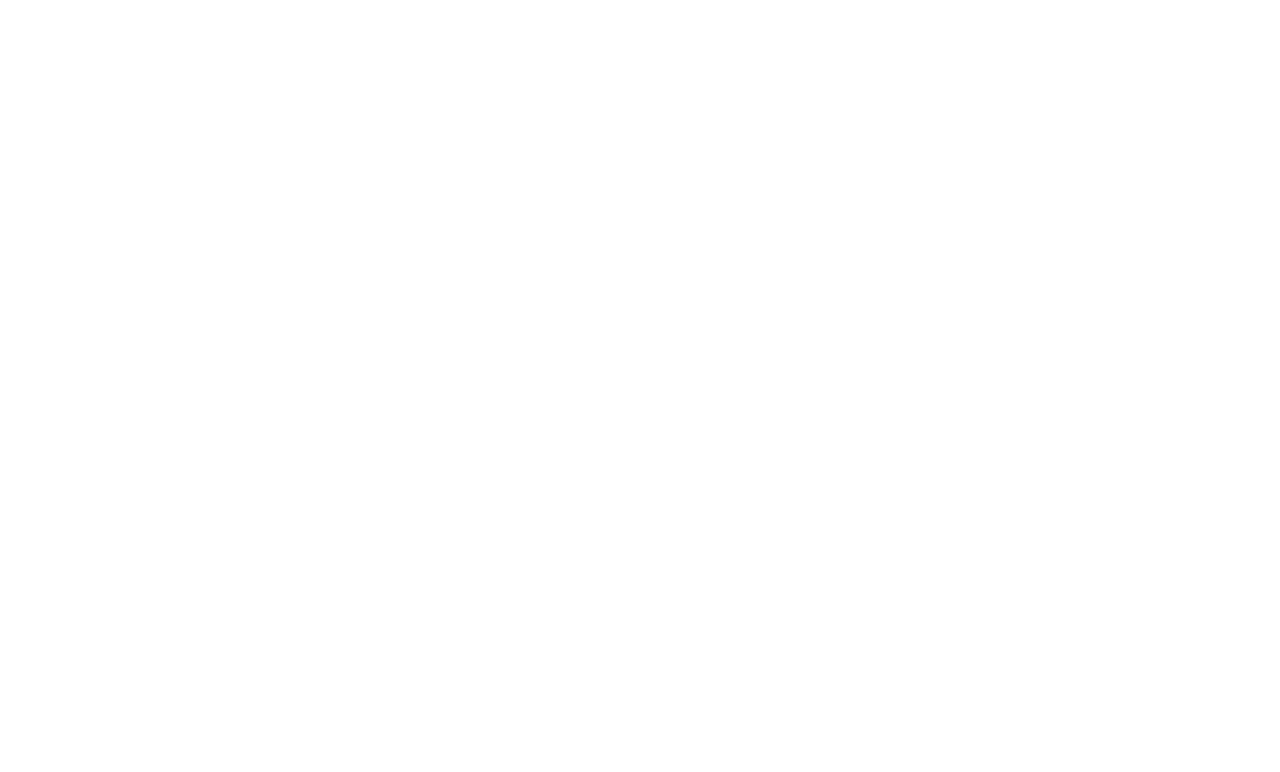
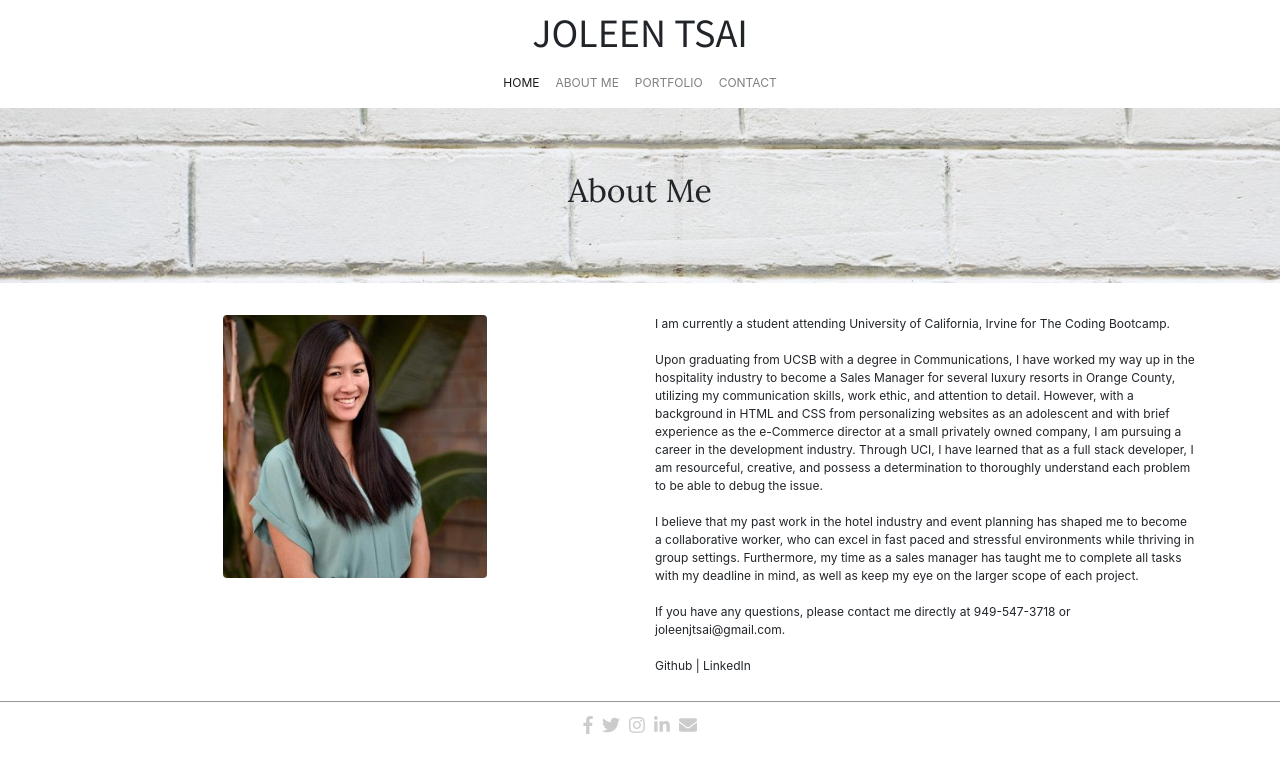
Before and after one commit to JoleenTsai/portfolio, a plain HTML site: page about.html in a window 1280 px wide. Drawn offline with nearby package versions, Linux system fonts and the light colour scheme.

Commit message:
about me html

```diff
--- a/about.html
+++ b/about.html
@@ -0,0 +1,96 @@
+<!DOCTYPE html>
+<html lang="en">
+
+<head>
+  <meta charset="UTF-8">
+  <meta name="viewport" content="width=device-width, initial-scale=1.0">
+  <meta http-equiv="X-UA-Compatible" content="ie=edge">
+  <title>JOLEEN TSAI</title>
+  <link rel="stylesheet" href="./public/assets/css/reset.css">
+  <link rel="stylesheet" href="https://stackpath.bootstrapcdn.com/bootstrap/4.1.3/css/bootstrap.min.css" integrity="sha384-MCw98/SFnGE8fJT3GXwEOngsV7Zt27NXFoaoApmYm81iuXoPkFOJwJ8ERdknLPMO"
+    crossorigin="anonymous">
+  <link href="https://fonts.googleapis.com/css?family=Lora|Noto+Sans+TC|Roboto+Slab" rel="stylesheet">
+  <link rel="stylesheet" href="https://use.fontawesome.com/releases/v5.5.0/css/all.css" integrity="sha384-B4dIYHKNBt8Bc12p+WXckhzcICo0wtJAoU8YZTY5qE0Id1GSseTk6S+L3BlXeVIU"
+    crossorigin="anonymous">
+  <link rel="stylesheet" href="./public/assets/css/style.css">
+</head>
+
+<body>
+  <!-- TITLE/NAV -->
+  <h2 class="pageTitles">JOLEEN TSAI</h2>
+  <nav class="navbar navbar-expand-lg navbar-light bg-white">
+    <button class="navbar-toggler" type="button" data-toggle="collapse" data-target="#navbarSupportedContent"
+      aria-controls="navbarSupportedContent" aria-expanded="false" aria-label="Toggle navigation">
+      <span class="navbar-toggler-icon"></span>
+    </button>
+    <div class="collapse navbar-collapse justify-content-center" id="navbarSupportedContent">
+      <ul class="navbar-nav">
+        <li class="nav-item active">
+          <a class="nav-link" href="index.html">HOME<span class="sr-only">(current)</span></a>
+        </li>
+        <li class="nav-item">
+          <a class="nav-link" href="about.html">ABOUT ME</a>
+        </li>
+        <li class="nav-item">
+          <a class="nav-link" href="portfolio.html">PORTFOLIO</a>
+        </li>
+        <li class="nav-item">
+          <a class="nav-link" href="contact.html">CONTACT</span></a>
+        </li>
+      </ul>
+    </div>
+  </nav>
+  <!-- ABOUT ME -->
+  <div class="jumbotron jumbotron-fluid text-center">
+    <div class="container">
+      <h2 class="display-6">About Me</h2>
+    </div>
+  </div>
+  <div class="container aboutMeContent">
+    <div class="row">
+      <div class="col s12 m4 l4 text-center">
+        <img src="./public/assets/images/headshot.JPG" class="rounded mx-auto" style="height: 70%;" alt="headshot">
+      </div>
+      <div class="col s12 m6 l6">
+        I am currently a student attending University of California, Irvine for The Coding Bootcamp.
+        <br><br>
+        Upon graduating from UCSB with a degree in Communications, I have worked my way up in the hospitality industry
+        to become a Sales Manager for several luxury resorts in Orange County, utilizing my communication skills, work
+        ethic, and attention to detail. However, with a background in HTML and CSS from personalizing websites as an adolescent
+        and with brief experience as the e-Commerce director at a small privately owned company, I am pursuing a career in the
+        development industry. Through UCI, I have learned that as a full stack developer, I am resourceful, creative,
+        and possess a determination to thoroughly understand each problem to be able to debug the issue.
+        <br><br>
+        I believe that my past work in the hotel industry and event planning has shaped me to become a collaborative
+        worker, who can excel in fast paced and stressful environments while thriving in group settings. Furthermore, my time
+        as a sales manager has taught me to complete all tasks with my deadline in mind, as well as keep my eye on the
+        larger scope of each project.
+        <br><br>
+        If you have any questions, please contact me directly at 949-547-3718 or joleenjtsai@gmail.com.
+        <br><br>
+        Github | LinkedIn
+        </p>
+      </div>
+    </div>
+  </div>
+  <!-- FOOTER -->
+  <footer>
+    <div class="main-container">
+      <i class="fab fa-facebook-f footerIcon"></i>
+      <i class="fab fa-twitter footerIcon"></i>
+      <i class="fab fa-instagram footerIcon"></i>
+      <i class="fab fa-linkedin-in footerIcon"></i>
+      <i class="fas fa-envelope footerIcon"></i>
+    </div>
+  </footer>
+  <script defer src="https://use.fontawesome.com/releases/v5.5.0/js/all.js" integrity="sha384-GqVMZRt5Gn7tB9D9q7ONtcp4gtHIUEW/yG7h98J7IpE3kpi+srfFyyB/04OV6pG0"
+    crossorigin="anonymous"></script>
+  <script src="https://code.jquery.com/jquery-3.3.1.slim.min.js" integrity="sha384-q8i/X+965DzO0rT7abK41JStQIAqVgRVzpbzo5smXKp4YfRvH+8abtTE1Pi6jizo"
+    crossorigin="anonymous"></script>
+  <script src="https://cdnjs.cloudflare.com/ajax/libs/popper.js/1.14.3/umd/popper.min.js" integrity="sha384-ZMP7rVo3mIykV+2+9J3UJ46jBk0WLaUAdn689aCwoqbBJiSnjAK/l8WvCWPIPm49"
+    crossorigin="anonymous"></script>
+  <script src="https://stackpath.bootstrapcdn.com/bootstrap/4.1.3/js/bootstrap.min.js" integrity="sha384-ChfqqxuZUCnJSK3+MXmPNIyE6ZbWh2IMqE241rYiqJxyMiZ6OW/JmZQ5stwEULTy"
+    crossorigin="anonymous"></script>
+</body>
+
+</html>
--- a/public/assets/css/style.css
+++ b/public/assets/css/style.css
@@ -12,6 +12,7 @@
 .jumbotron {
   background-image: url(../images/header_background.jpg);
   font-family: 'Lora', serif;
+  background-size: 100%;
 }
   footer {
     padding: 10px 0;
@@ -34,9 +35,9 @@
 
   /* ABOUT ME */
   .aboutMeContent {
-    margin-top: 20px;
-    margin-block-end: 20px;
-    font-size: 13px;
+    margin-top: 10px;
+    margin-bottom: 10px;
+    font-size: 12px;
   }
   /* font-family: 'Roboto Slab', serif;
 font-family: 'Lora', serif;
```
